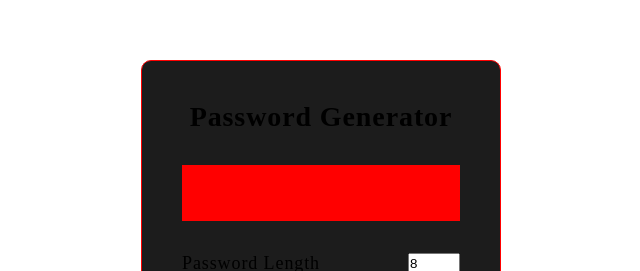
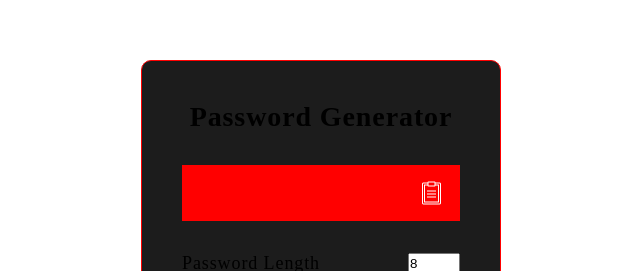
Before and after one commit to RPangil/password-generator, a Next.js app: page / in a window 1280 px wide. Shown: the part 124-395 px from the top of the page, without its empty margins (319-959 px from the left). Built offline with nearby package versions, Linux system fonts and the light colour scheme.

Commit message:
Added copy to clipboard function

```diff
--- a/components/password-gen/passwordGen.js
+++ b/components/password-gen/passwordGen.js
@@ -43,6 +43,11 @@ const PasswordGen = () =>
         setPassLen(len);
     }
 
+    const copyClipboard = () =>
+    {
+        navigator.clipboard.writeText(genPass);
+    }
+
     const generatePassword = () =>
     {
         setGenPass('');
@@ -80,7 +85,7 @@ const PasswordGen = () =>
             <form className={style.form}>
                 <div className={style.output}>
                     <output name='password'>{genPass}</output>
-                    <div className={style.clipboard}></div>
+                    <div className={style.clipboard} onClick={copyClipboard}></div>
                 </div>
                 <div className={`${style.row} ${style.flex} ${style.flexSpaceBetween}`}>
                     <label htmlFor='passLength'>Password Length</label>
--- a/components/password-gen/passwordGen.module.css
+++ b/components/password-gen/passwordGen.module.css
@@ -33,7 +33,7 @@
 {
     width: 25px;
     height: 25px;
-    background: url('../../public/images/clipboard-icon.png') no-repeat contain;
+    background: url('../../public/images/clipboard-icon.png') no-repeat center/contain;
     cursor: pointer;
 }
 
```
